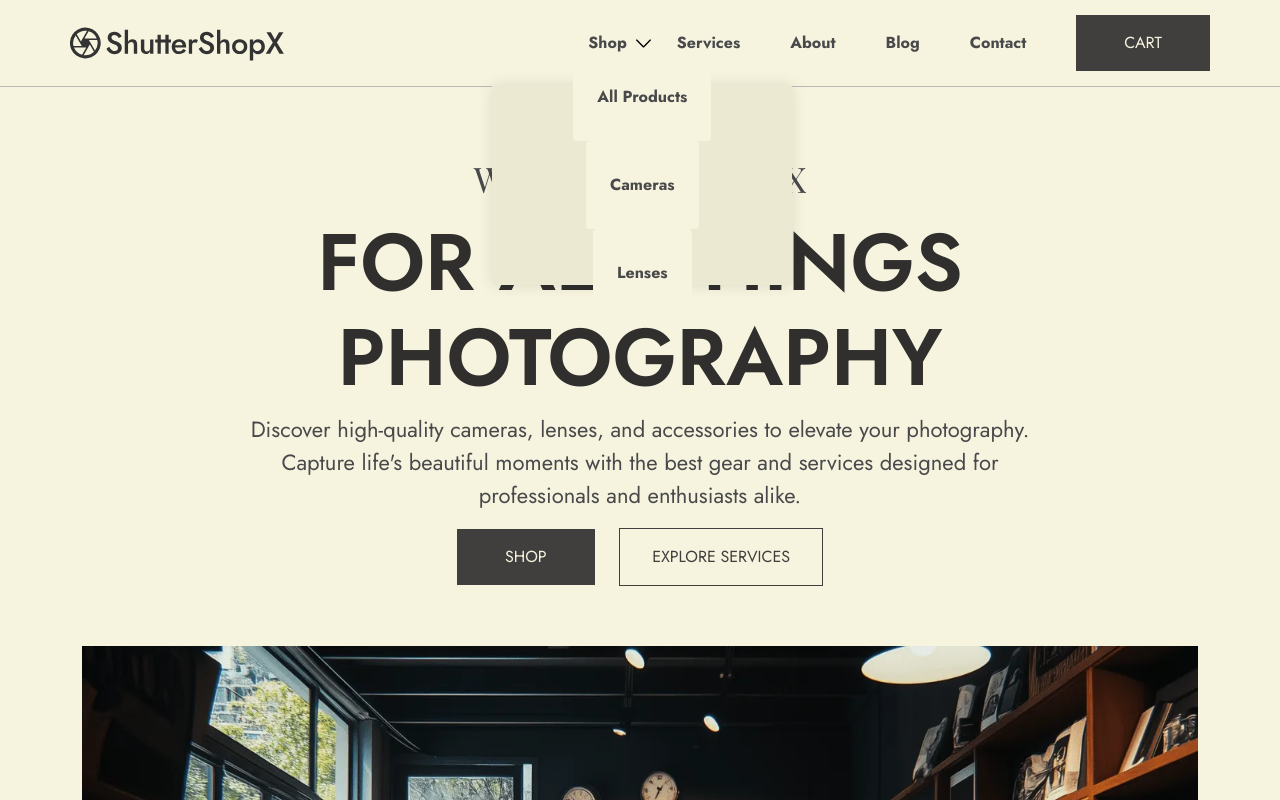
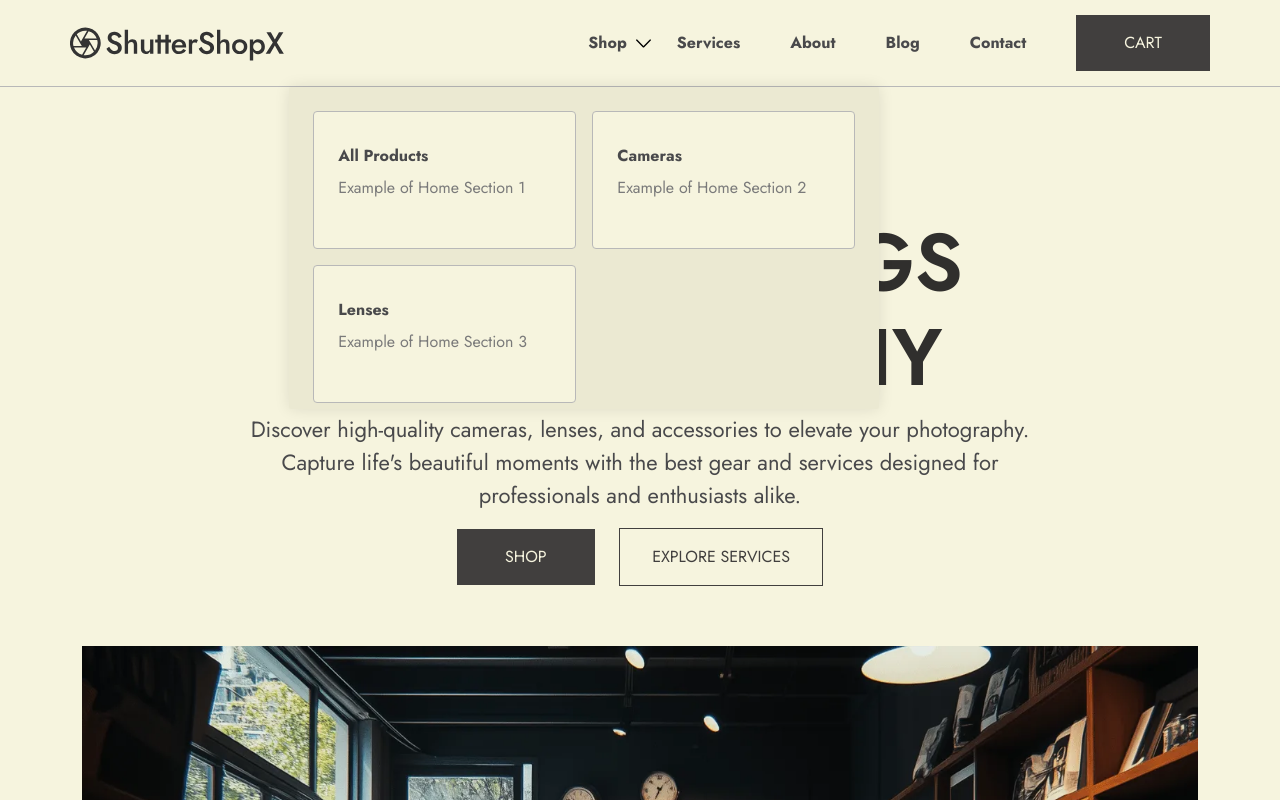
Before and after one commit to GeorgiosDrivas/shutter-shop, a React (Vite) app: page / in a window 1280 px wide. Both pictures are taken after a click on the element "Shop". Shown: the top 800 px of the page. Built offline with nearby package versions, Linux system fonts and the light colour scheme; a web font is replaced by a local one.

Commit message:
Shop dropdown menu functionality

```diff
--- a/src/components/header.tsx
+++ b/src/components/header.tsx
@@ -47,14 +47,25 @@ export default function Header() {
                           />
                         </svg>
                         <div className={menu ? "default open" : "default"}>
-                          <div>
-                            <a href="#">All Products</a>
-                          </div>
-                          <div>
-                            <a href="#">Cameras</a>
-                          </div>
-                          <div>
-                            <a href="#">Lenses</a>
+                          <div id="dropdown-wrap">
+                            <div>
+                              <a href="#" className="mb-2">
+                                All Products
+                              </a>
+                              <p>Example of Home Section 1</p>
+                            </div>
+                            <div>
+                              <a href="#" className="mb-2">
+                                Cameras
+                              </a>
+                              <p>Example of Home Section 2</p>
+                            </div>
+                            <div>
+                              <a href="#" className="mb-2">
+                                Lenses
+                              </a>
+                              <p>Example of Home Section 3</p>
+                            </div>
                           </div>
                         </div>
                       </div>
--- a/src/globalStyles/header.style.css
+++ b/src/globalStyles/header.style.css
@@ -57,11 +57,11 @@ li {
 #menu-select .default {
   position: absolute;
   display: none;
-  width: 300px;
-  height: 200px;
+  width: 590px;
+  height: 322px;
   background-color: #ebe9d2;
-  left: -96px;
-  bottom: -230px;
+  left: -299px;
+  bottom: -354px;
   border-radius: 2px;
   margin-top: 88px;
   padding: 24px;
@@ -71,8 +71,7 @@ li {
 #menu-select .default.open {
   display: flex;
   flex-direction: column;
-  justify-content: center;
-  align-items: center;
+  align-items: flex-start;
 }
 
 .menu-select-icon {
@@ -81,7 +80,7 @@ li {
   right: -24px;
 }
 
-.default div {
+.default div:not(#dropdown-wrap) {
   border-radius: 4px;
   flex-direction: column;
   align-items: flex-start;
@@ -90,4 +89,23 @@ li {
   text-decoration: none;
   transition: border-color 0.3s, background-color 0.3s;
   display: flex;
+  grid-area: span 1 / span 1 / span 1 / span 1;
+  border: 1px solid #b8b8b8;
 }
+
+#dropdown-wrap {
+  grid-column-gap: 16px;
+  grid-row-gap: 16px;
+  flex: none;
+  grid-template-rows: auto;
+  grid-template-columns: 1fr 1fr;
+  grid-auto-columns: 1fr;
+  width: 100%;
+  display: grid;
+}
+
+#dropdown-wrap p {
+  font-weight: normal;
+  font-size: 1rem;
+  color: #7a7a7a;
+}
```
